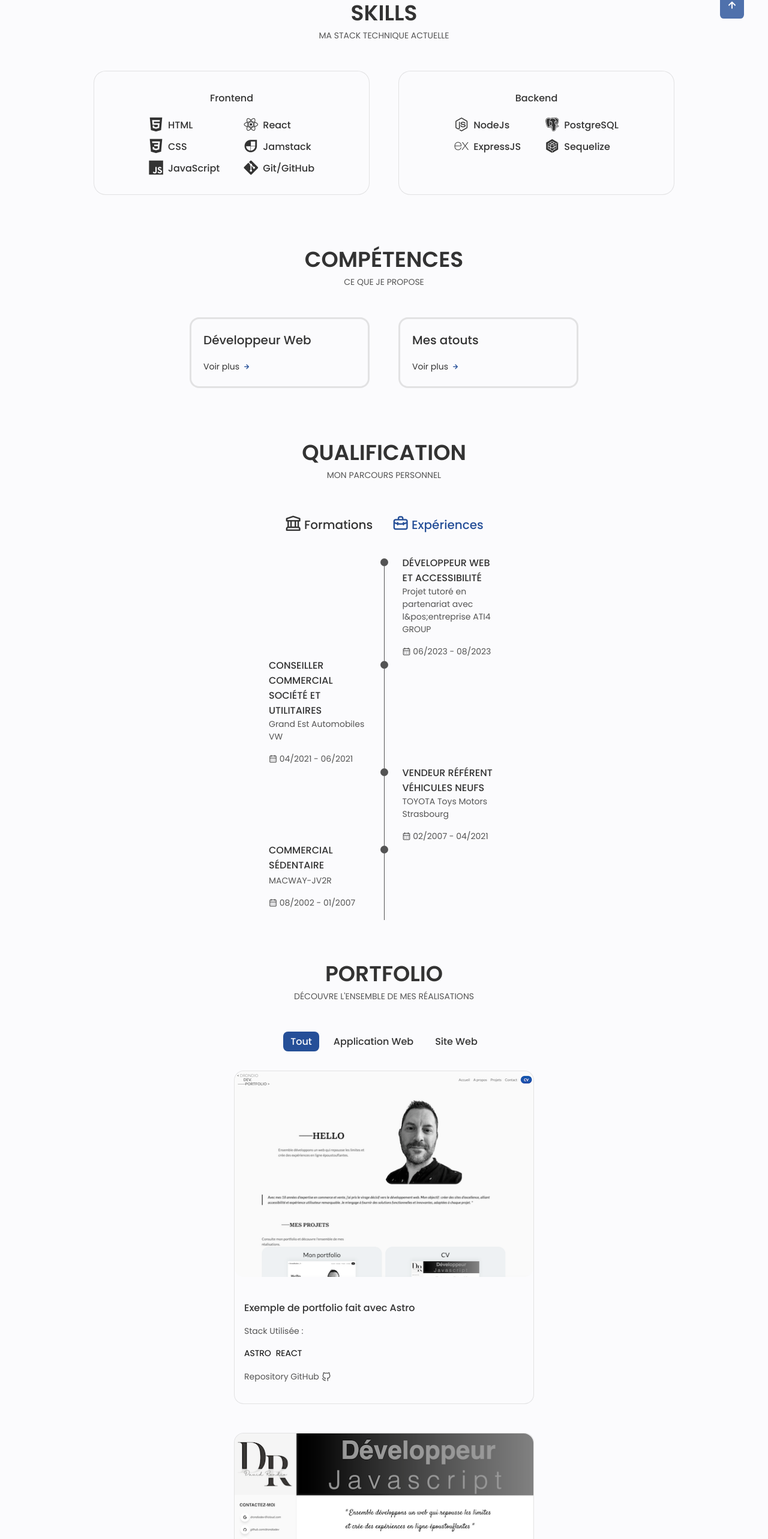
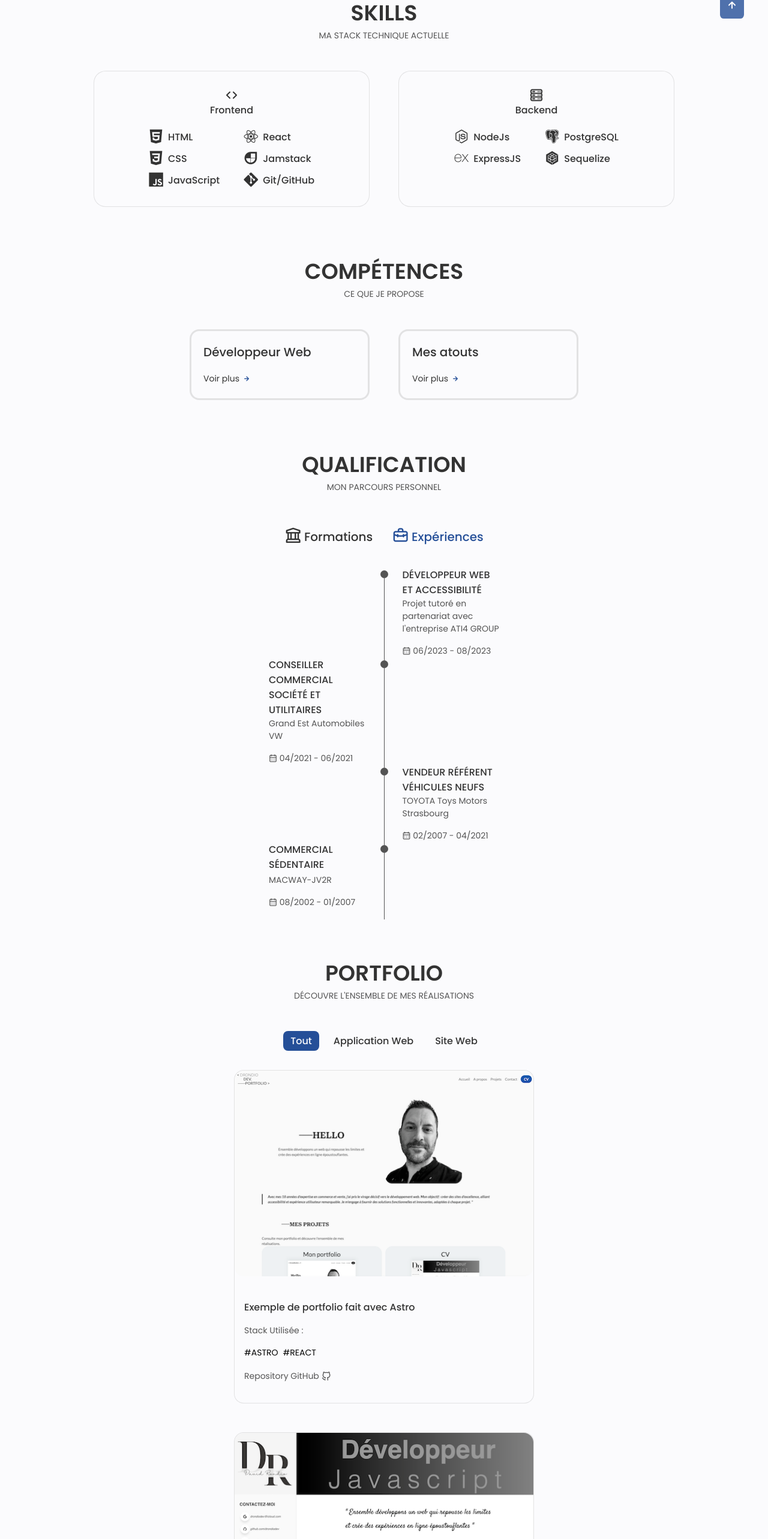
Before and after one commit to drondiodev/React-Portfolio, a React (Vite) app: page / in a window 1280 px wide. Shown: the part 929-3495 px from the top of the page at 60% size. Built offline with nearby package versions, Linux system fonts and the light colour scheme.

Commit message:
légères améliorations du css

```diff
--- a/src/components/footer/Footer.jsx
+++ b/src/components/footer/Footer.jsx
@@ -5,7 +5,8 @@ const Footer = () => {
     return (
         <footer role="contentinfo" className="footer">
         <div className="footer__container container">
-            <h1 className="footer__title"><span>&lt;</span> Drondiodev. /<span>&gt;</span></h1>
+                <h1 className="footer__title"><span>&lt;</span> Drondiodev. /<span>&gt;</span></h1>
+                <h4 className="footer__title">Développeur Javascript</h4>
             <ul className="footer__list">
             <li>
                 <a href="#about" className="footer__link">
--- a/src/components/qualifications/Qualifications.jsx
+++ b/src/components/qualifications/Qualifications.jsx
@@ -100,7 +100,7 @@ const Qualifications = () => {
                     DÉVELOPPEUR WEB ET ACCESSIBILITÉ
                     </h3>
                     <span className="qualification__subtitle">
-                    Projet tutoré en partenariat avec l&pos;entreprise ATI4 GROUP
+                    Projet tutoré en partenariat avec l&apos;entreprise ATI4 GROUP
                     </span>
                     <div className="qualification__calendar">
                     <i className="uil uil-calendar-alt"></i> 06/2023 - 08/2023
--- a/src/components/skills/Backend.jsx
+++ b/src/components/skills/Backend.jsx
@@ -3,6 +3,7 @@ import React from 'react'
 const Backend = () => {
     return (
         <div className="skills__content">
+            <i className="uil uil-server skills__icon"></i>
         <h3 className="skills__title">Backend</h3>
         <div className="skills__box">
 
--- a/src/components/skills/Frontend.jsx
+++ b/src/components/skills/Frontend.jsx
@@ -3,6 +3,7 @@ import React from "react";
 const Frontend = () => {
     return (
         <div className="skills__content">
+            <i className="uil uil-arrow skills__icon"></i>
         <h3 className="skills__title">Frontend</h3>
             <div className="skills__box">
 
--- a/src/components/skills/skills.css
+++ b/src/components/skills/skills.css
@@ -41,6 +41,8 @@
 }
 
 .skills__icon {
+    display: flex;
+    justify-content: center;
     font-size: 1.5rem;
     color: var(--title-color);
     margin-top: -0.25rem;
--- a/src/components/work/Data.jsx
+++ b/src/components/work/Data.jsx
@@ -1,7 +1,7 @@
 import projetCV from "../../assets/projetCV.png";
 import projetASTRO from "../../assets/projetASTRO.png";
 import projetQRCODE from "../../assets/projetQRCODE.png";
-import coming from "../../assets/coming.png";
+// import coming from "../../assets/coming.png";
 
 
 
@@ -18,10 +18,10 @@ export const projectsData = [
     repo: "https://github.com/drondiodev/portfolio",
     technos: [
             {
-                stack: 'Astro',
+                stack: '#Astro',
             },
             {
-                stack: 'React'
+                stack: '#React'
             },
         ]
   },
@@ -34,13 +34,13 @@ export const projectsData = [
     repo: "https://github.com/drondiodev/drondiodev.github.io",
     technos: [
             {
-                stack: 'HTML',
+                stack: '#Html',
             },
             {
-                stack: 'SCSS'
+                stack: '#Scss'
             },
             {
-                stack: 'Parcel'
+                stack: '#Parcel'
             },
         ]
   },
@@ -53,10 +53,10 @@ export const projectsData = [
     repo: "https://github.com/drondiodev/QR-code-component",
     technos: [
             {
-                stack: 'HTML',
+                stack: '#Html',
             },
             {
-                stack: 'CSS'
+                stack: '#Css'
             },
         ]
   },
```
